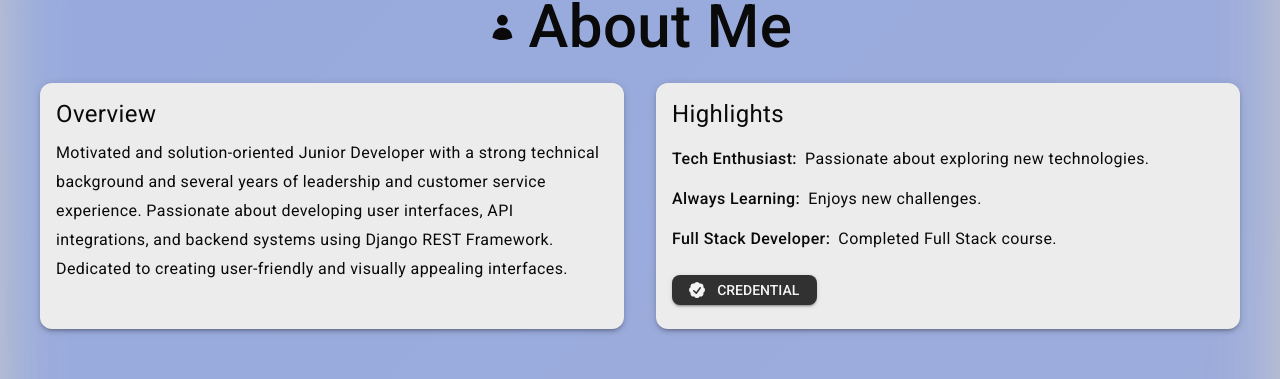
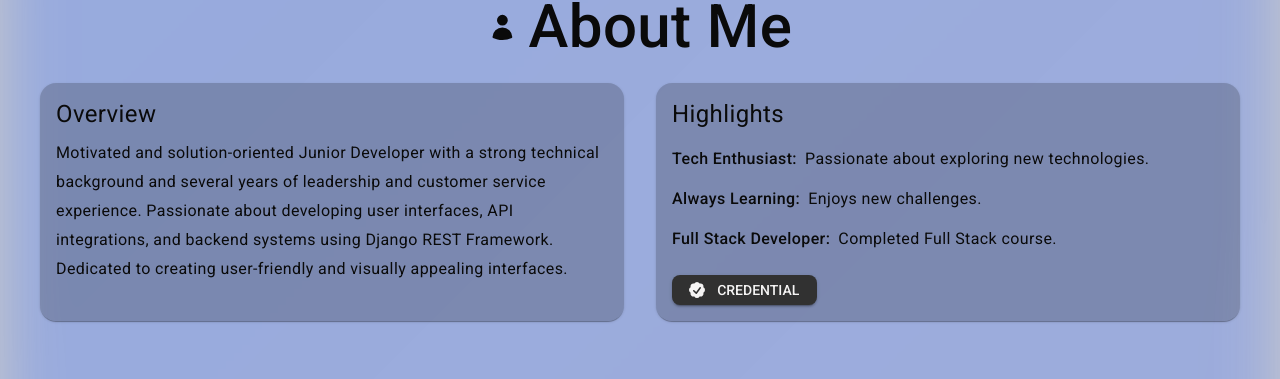
Before and after one commit to j0hanz/j0hanz-portfolio, a React (Vite) app: page / in a window 1280 px wide. Shown: the part 528-907 px from the top of the page. Built offline with nearby package versions, Linux system fonts and the light colour scheme; no server answers.

Commit message:
Refactor motion components and improve animation performance

```diff
--- a/src/App.tsx
+++ b/src/App.tsx
@@ -48,15 +48,15 @@ function BackgroundMorph(): React.JSX.Element {
         shouldAnimate
           ? {
               scale: [1, 1.05, 1],
-              x: ['0%', '2%', '0%'],
-              y: ['0%', '3%', '0%'],
+              x: ['0%', '3%', '0%'],
+              y: ['0%', '2%', '0%'],
             }
           : { scale: 1, x: '0%', y: '0%' }
       }
       transition={
         shouldAnimate
           ? getTransition('smooth', {
-              duration: 18,
+              duration: 15,
               repeat: Infinity,
               repeatType: 'mirror',
             })
@@ -70,7 +70,7 @@ function BackgroundMorph(): React.JSX.Element {
         pointerEvents: 'none',
         background:
           'linear-gradient(135deg, rgba(50, 107, 255, 0.35), rgba(99, 102, 241, 0.25))',
-        filter: 'blur(32px)',
+        filter: 'blur(30px)',
       }}
       aria-hidden
     />
--- a/src/components/Card.tsx
+++ b/src/components/Card.tsx
@@ -1,13 +1,13 @@
 import React from 'react';
 
-import { CardContent, Card as MuiCard, Typography } from '@mui/material';
+import { Box, Paper as MuiPaper, Typography } from '@mui/material';
 import { motion } from 'motion/react';
 import type { MotionProps } from 'motion/react';
 
 import { CardProps } from '@/config/types';
 import { useCardHover } from '@/hooks/useMotions';
 
-const MotionCard = motion.create(MuiCard);
+const MotionPaper = motion.create(MuiPaper);
 
 interface InternalCardProps extends CardProps {
   motionProps?: MotionProps;
@@ -27,12 +27,16 @@ const BaseCard = React.forwardRef<HTMLDivElement, InternalCardProps>(
     ref
   ): React.ReactElement {
     return (
-      <MotionCard
+      <MotionPaper
         ref={ref}
         className={className}
+
         sx={{
           height: 1,
-          boxShadow: 3,
+          borderRadius: 2,
+          WebkitBackdropFilter: 'blur(10px)',
+          backdropFilter: 'blur(10px)',
+          backgroundColor: 'rgba(0, 0, 0, 0.20)',
           ...sx,
         }}
         {...(motionProps ?? {})}
@@ -40,7 +44,7 @@ const BaseCard = React.forwardRef<HTMLDivElement, InternalCardProps>(
         {noContentPadding ? (
           children
         ) : (
-          <CardContent sx={{ p: 2 }}>
+          <Box sx={{ p: 2 }}>
             <Typography variant="h5" component="div" gutterBottom>
               {title}
             </Typography>
@@ -49,15 +53,14 @@ const BaseCard = React.forwardRef<HTMLDivElement, InternalCardProps>(
                 variant="body1"
                 component="div"
                 sx={{ mb: 1.5 }}
-                color="text.secondary"
               >
                 {subtitle}
               </Typography>
             )}
             {children}
-          </CardContent>
+          </Box>
         )}
-      </MotionCard>
+      </MotionPaper>
     );
   }
 );
--- a/src/config/theme.ts
+++ b/src/config/theme.ts
@@ -54,7 +54,7 @@ const getBaseTheme = (): ThemeOptions => ({
         },
       },
     },
-    MuiCard: {
+    MuiPaper: {
       styleOverrides: {
         root: {
           borderRadius: 12,
--- a/src/features/contact/ContactForm.tsx
+++ b/src/features/contact/ContactForm.tsx
@@ -8,7 +8,7 @@ import {
   HiOutlineTrash,
 } from 'react-icons/hi2';
 
-import { Card, CardContent, Stack, Typography } from '@mui/material';
+import { Box, Paper, Stack, Typography } from '@mui/material';
 import Grid from '@mui/material/Grid';
 import { AnimatePresence, motion } from 'motion/react';
 
@@ -125,15 +125,15 @@ function ContactFormContent(): React.JSX.Element {
   const showSuccess = submissionState === 'success';
 
   return (
-    <Card
+    <Paper
+      elevation={4}
       sx={{
         height: 1,
         bgcolor: 'background.paper',
         borderRadius: 3,
-        boxShadow: 4,
       }}
     >
-      <CardContent sx={{ p: 0, '&:last-child': { pb: 0 } }}>
+      <Box sx={{ p: 0 }}>
         <Stack component="form" noValidate action={submitAction}>
           <ContactFormFields
             formData={formData}
@@ -176,8 +176,8 @@ function ContactFormContent(): React.JSX.Element {
             <ContactSubmitButton />
           </Stack>
         </Stack>
-      </CardContent>
-    </Card>
+      </Box>
+    </Paper>
   );
 }
 
--- a/src/features/projects/ProjectList.tsx
+++ b/src/features/projects/ProjectList.tsx
@@ -1,6 +1,6 @@
 import React from 'react';
 
-import { CardContent, Typography } from '@mui/material';
+import { Box, Typography } from '@mui/material';
 import Grid from '@mui/material/Grid';
 import { motion } from 'motion/react';
 
@@ -24,12 +24,13 @@ function ProjectCard({ project }: { project: Project }): React.JSX.Element {
       noContentPadding
       sx={{
         height: 1,
-        bgcolor: 'background.paper',
-        borderRadius: 3,
-        boxShadow: 4,
+        borderRadius: 2,
+        WebkitBackdropFilter: 'blur(10px)',
+        backdropFilter: 'blur(10px)',
+        backgroundColor: 'rgba(0, 0, 0, 0.20)',
       }}
     >
-      <CardContent
+      <Box
         component="article"
         sx={{
           display: 'flex',
@@ -49,7 +50,7 @@ function ProjectCard({ project }: { project: Project }): React.JSX.Element {
         )}
         <ProjectBadges badges={badges} />
         <ProjectLinks project={project} />
-      </CardContent>
+      </Box>
     </AnimatedCard>
   );
 }
--- a/src/utils/motionVariants.ts
+++ b/src/utils/motionVariants.ts
@@ -9,22 +9,22 @@ import type {
 const transitions: Record<TransitionPreset, Transition> = {
   springy: {
     type: 'spring',
-    stiffness: 220,
-    damping: 24,
+    stiffness: 200,
+    damping: 20,
     mass: 1,
   },
   smooth: {
-    duration: 0.65,
+    duration: 0.8,
     ease: [0.42, 0, 0.58, 1],
   },
   snappy: {
-    duration: 0.28,
+    duration: 0.4,
     ease: [0.33, 1, 0.68, 1],
   },
   bounce: {
     type: 'spring',
-    stiffness: 320,
-    damping: 18,
+    stiffness: 250,
+    damping: 25,
     mass: 0.85,
   },
 };
@@ -138,7 +138,7 @@ const scroll = {
   scrollParallax: {
     initial: { y: 0, ...WILL_CHANGE_TRANSFORM_OPACITY },
     animate: { y: [-12, 12], ...WILL_CHANGE_TRANSFORM_OPACITY },
-    transition: { duration: 6, repeat: Infinity, repeatType: 'mirror' },
+    transition: { duration: 5, repeat: Infinity, repeatType: 'mirror' },
   },
 };
 
```
